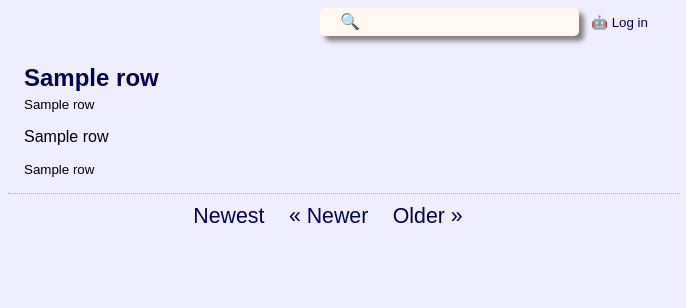
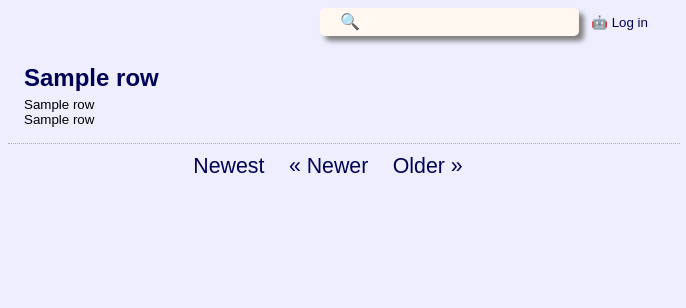
Before and after one commit to nfd/boyfriend-of-zelda, a Python web app: template templates/latest.html in a window 1280 px wide. Shown: the top 308 px of the page, without its empty margins (0-686 px from the left). Run offline with Jinja, Linux system fonts and the light colour scheme; the template is opened without the code that fills it: most values are stand-ins (such as "Sample title", 1, 10 or a date in 2020).

Commit message:
Respect newlines in description

```diff
--- a/templates/latest.html
+++ b/templates/latest.html
@@ -72,8 +72,10 @@
       <button class="bookmark_delete">&#x274c;</button>
     </div>
     <h2><span class="bookmark_shared">{% if row[columns['shared']]==0 %}&#x1f512;{% endif %}</span><a href="{{ row[columns['href']] }}"><span class="description">{{ row[columns['description']] }}</span></a></h2>
-    <span class="href">{{ row[columns['href']] }}</span>
-    <p class="extended">{{ row[columns['extended']] }}</p>
+    <span class="href">{{ row[columns['href']] }}</span><br/>
+    {% if row[columns['extended']] %}
+      <p class="extended">{% for line in row[columns['extended']].split('\n') %}{{ line }}<br>{% endfor %}</p>
+    {% endif %}
     {% if row[columns['tags']] %}
       {% for tag in row[columns['tags']] %}
         <span class="tag">{{ tag }}</span>
```
